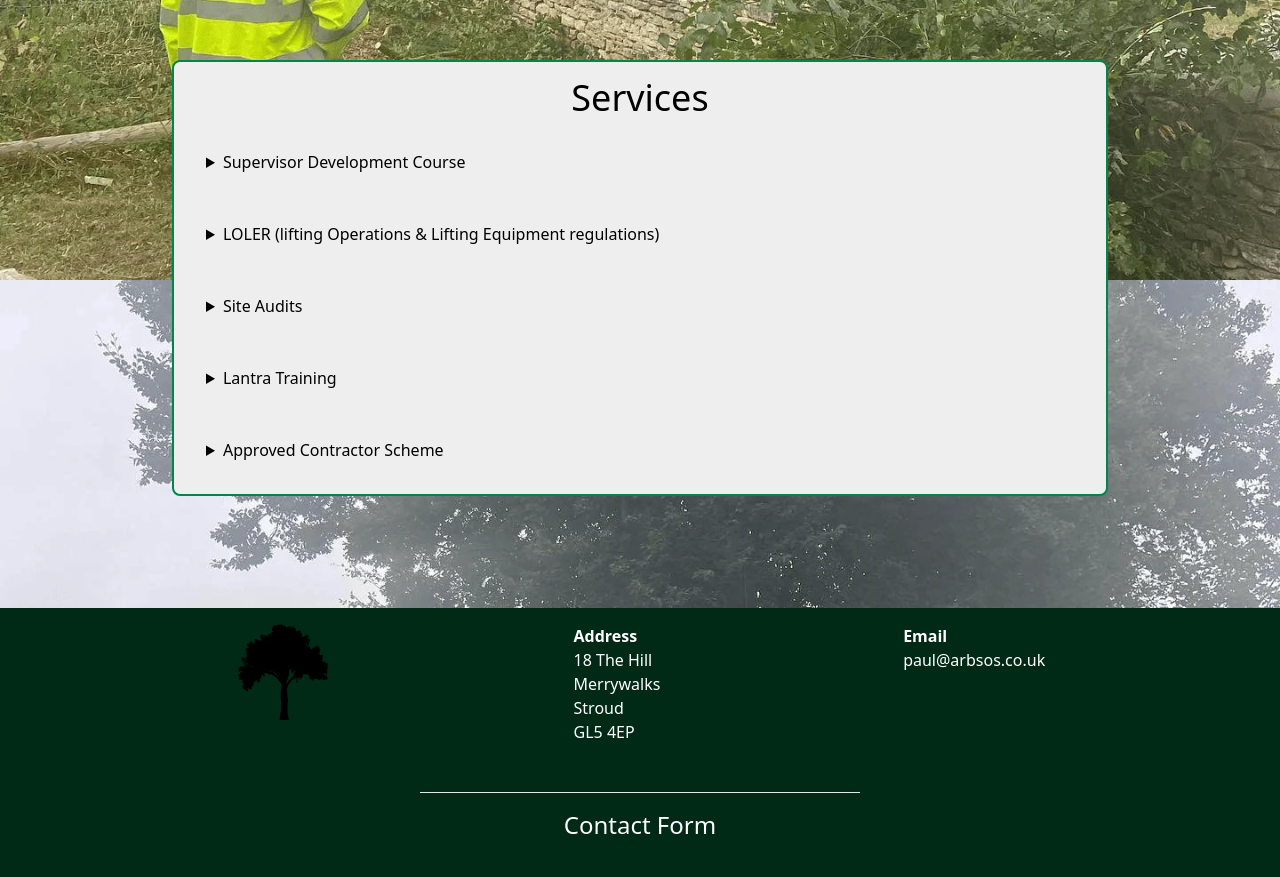
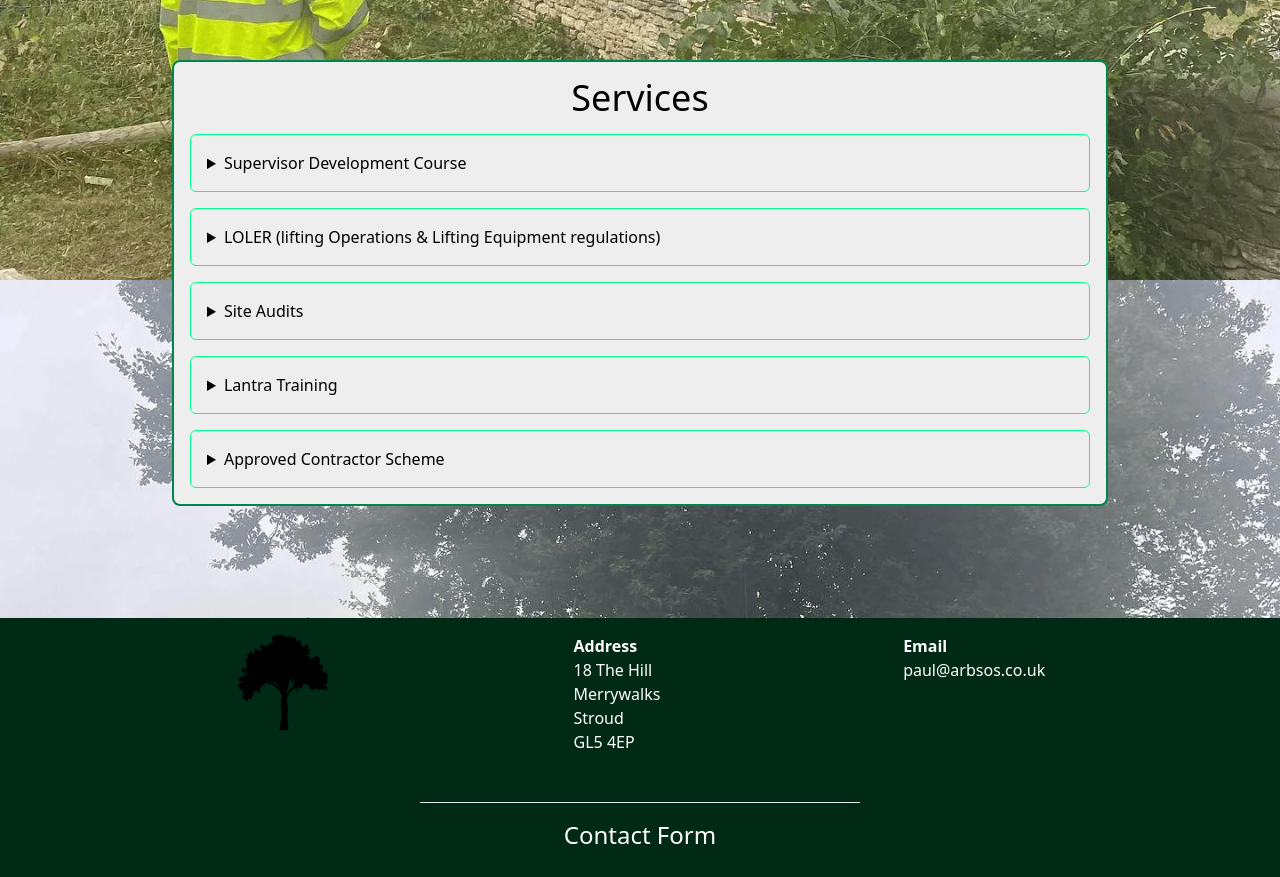
Before and after one commit to JackMcBride98/arbSOS, a Next.js app: page / in a window 1280 px wide. Shown: the part 1000-1877 px from the top of the page. Built offline with nearby package versions, Linux system fonts and the light colour scheme.

Commit message:
Refactor accordion component and add border and hover background

```diff
--- /dev/null
+++ b/components/accordion.tsx
@@ -0,0 +1,13 @@
+export type AccordionProps = {
+	title: string;
+	children: React.ReactNode;
+};
+
+export const Accordion = ({ title, children }: AccordionProps) => (
+	<details className="group rounded-lg open:bg-white open:shadow-xl">
+		<summary className="font-medium hover:cursor-pointer group-open:border-0 border-green border rounded-md p-4 group-hover:bg-gradient-to-r group-hover:from-green/20 group-hover:to-dull">
+			{title}
+		</summary>
+		<div className="mt-3 p-4">{children}</div>
+	</details>
+);
--- a/pages/index.tsx
+++ b/pages/index.tsx
@@ -9,6 +9,7 @@ import { HamburgerMenuIcon } from '@radix-ui/react-icons';
 import { useState, useEffect, useRef } from 'react';
 import { useForm } from 'react-hook-form';
 import * as ga from '../lib/ga';
+import { Accordion } from '../components/accordion';
 
 const Home: NextPage = () => {
 	const [openDropwdown, setOpenDropdown] = useState(false);
@@ -185,20 +186,14 @@ const Home: NextPage = () => {
 							<p className="text-4xl font-medium text-center bg-dull">
 								Services
 							</p>
-
-              <details className="p-4 rounded-lg open:bg-white open:shadow-xl">
-                <summary className="font-medium">
-                  Supervisor Development Course
-                </summary>
-                <div className="mt-3">
+							<Accordion title="Supervisor Development Course">
 								<p>
-                    A 2 day course developed by Martin Lennon that provides
-                    useful techniques that supervisors and indeed managers can
-                    use to influence behaviour and create a positive safety
-                    culture and an encouraging workplace environment. I suggest
-                    that a minimum of 6 delegates attend to get the best out of
-                    the course, to find out when the next course is available
-                    please visit{' '}
+									A 2 day course developed by Martin Lennon that provides useful
+									techniques that supervisors and indeed managers can use to
+									influence behaviour and create a positive safety culture and
+									an encouraging workplace environment. I suggest that a minimum
+									of 6 delegates attend to get the best out of the course, to
+									find out when the next course is available please visit{' '}
 									<a
 										href="http://www.arb-forestry.com/"
 										target="_blank"
@@ -208,40 +203,29 @@ const Home: NextPage = () => {
 										http://www.arb-forestry.com/
 									</a>
 								</p>
-                </div>
-              </details>
-              <details className="p-4 rounded-lg open:bg-white open:shadow-xl">
-                <summary className="font-medium">
-                  LOLER (lifting Operations & Lifting Equipment regulations)
-                </summary>
-                <div className="mt-3">
+							</Accordion>
+							<Accordion title="LOLER (lifting Operations & Lifting Equipment regulations)">
 								<p>
 									Thorough examination of Arboricultural Equipment (LOLER)
 									reports, toolbox talks on equipment checks, quarantine
 									process, and regular inspection/maintenance record keeping.
 								</p>
-                </div>
-              </details>
-              <details className="p-4 rounded-lg open:bg-white open:shadow-xl">
-                <summary className="font-medium">Site Audits</summary>
-                <div className="mt-3">
+							</Accordion>
+							<Accordion title="Site Audits">
 								<p>
 									Site Safety Audits, benchmarking of all site activities
-                    against your policy, procedure and relevant industry
-                    guidance or assessment standards. Relevant sources of
-                    information or Toolbox talks can be provided if
-                    opportunities for improvement are identified.
+									against your policy, procedure and relevant industry guidance
+									or assessment standards. Relevant sources of information or
+									Toolbox talks can be provided if opportunities for improvement
+									are identified.
 									<br /> <br />
 									Work Quality Audits, benchmarking of completed works against
 									tree work specification, BS3998, and tree care practice.
 									Relevant sources of information or Toolbox talks can be
 									provided if opportunities for improvement are identified.
 								</p>
-                </div>
-              </details>
-              <details className="p-4 rounded-lg open:bg-white open:shadow-xl">
-                <summary className="font-medium">Lantra Training</summary>
-                <div className="mt-3">
+							</Accordion>
+							<Accordion title="Lantra Training">
 								<p>
 									Visit the Lantra website for more information{' '}
 									<a
@@ -253,13 +237,8 @@ const Home: NextPage = () => {
 										https://www.lantra.co.uk/course/basic-tree-survey-and-inspection
 									</a>
 								</p>
-                </div>
-              </details>
-              <details className="p-4 rounded-lg open:bg-white open:shadow-xl">
-                <summary className="font-medium">
-                  Approved Contractor Scheme
-                </summary>
-                <div className="mt-3">
+							</Accordion>
+							<Accordion title="Approved Contractor Scheme">
 								<a
 									href="https://trees.org.uk/Accreditation/Become-an-ARB-Approved-Contractor"
 									target="_blank"
@@ -270,16 +249,15 @@ const Home: NextPage = () => {
 								</a>
 								<br />
 								<p>
-                    I would suggest that if you are considering becoming a
-                    scheme member and have attended a pre workshop, read through
-                    the standard and believe the supporting evidence is in
-                    place, then being formally assessed is your best route. So
-                    book your assessment visit direct through the AA. If you are
-                    still not sure, I can support you through the process, it is
-                    an achievable standard.
+									I would suggest that if you are considering becoming a scheme
+									member and have attended a pre workshop, read through the
+									standard and believe the supporting evidence is in place, then
+									being formally assessed is your best route. So book your
+									assessment visit direct through the AA. If you are still not
+									sure, I can support you through the process, it is an
+									achievable standard.
 								</p>
-                </div>
-              </details>
+							</Accordion>
 						</div>
 					</section>
 				</div>
```
Lines whose indentation alone changed are shown as unchanged.
